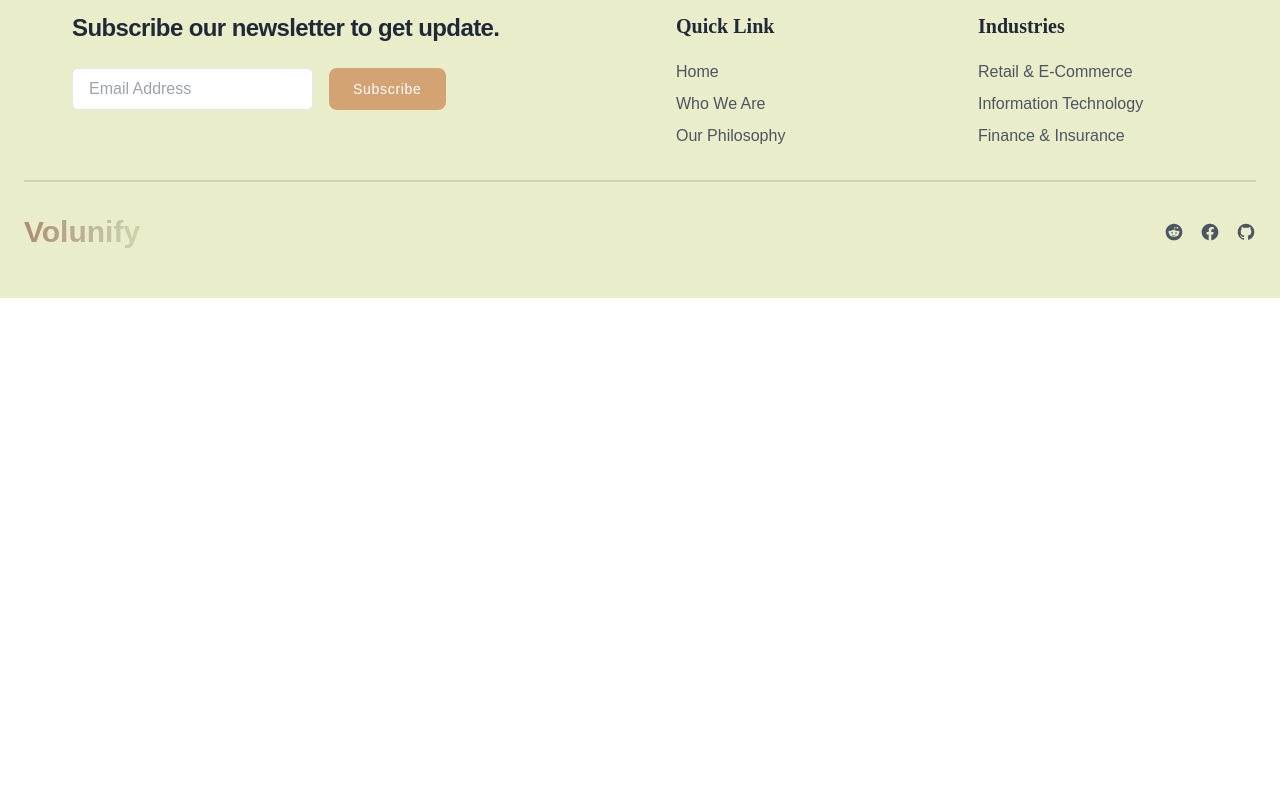
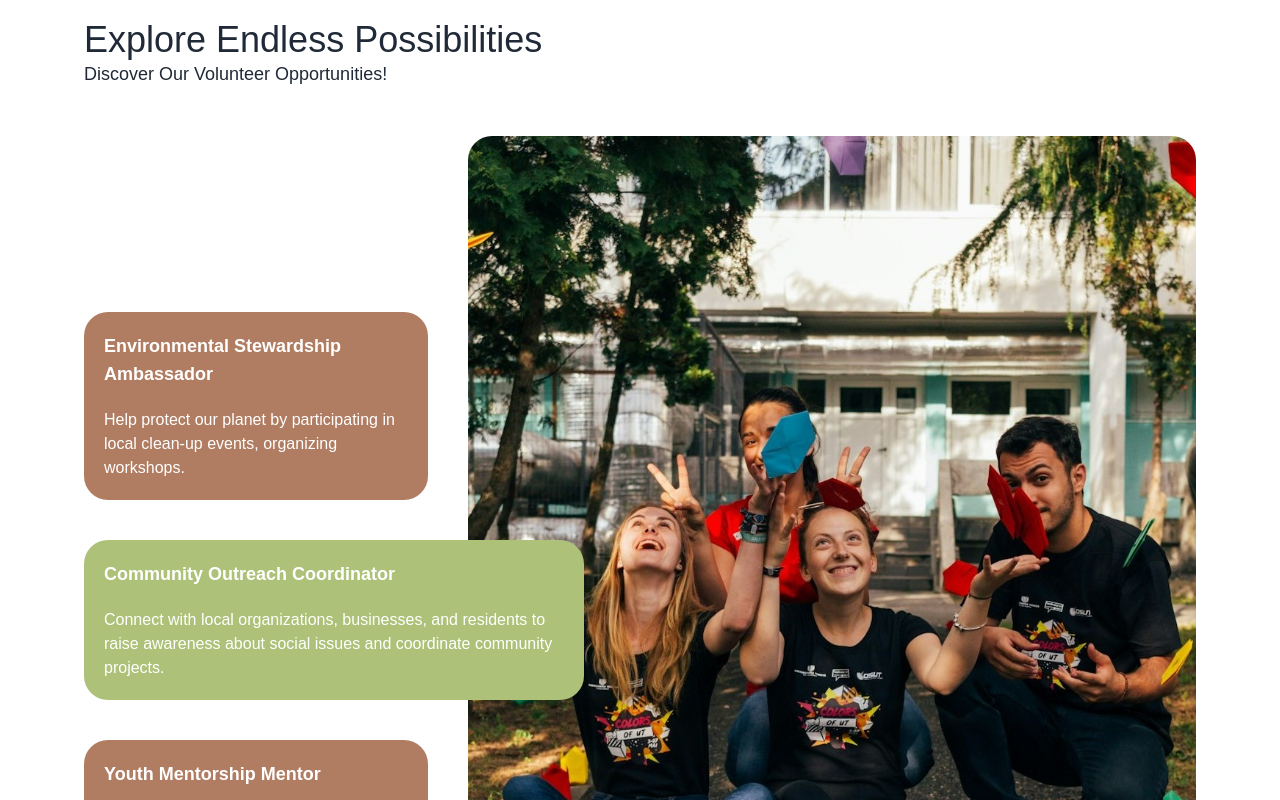
Before and after one commit to mohsinahmedarfat/Volunify-client-side, a React (Vite) app: page / in a window 1280 px wide. Shown: the part 1640-2440 px from the top of the page. Before the commit the page ends 1938 px from the top, so only its background shows below. Built offline with nearby package versions, Linux system fonts and the light colour scheme; no server answers.

Commit message:
added another extra section

```diff
--- a/src/pages/home/BeAVolunteer.jsx
+++ b/src/pages/home/BeAVolunteer.jsx
@@ -1,3 +1,4 @@
+/* eslint-disable react/no-unescaped-entities */
 import { Slide } from "react-awesome-reveal";
 
 const BeAVolunteer = () => {
@@ -5,7 +6,7 @@ const BeAVolunteer = () => {
     <section className="bg-[#FFFBE9]">
       <div className="container grid grid-cols-1 lg:grid-cols-2 gap-10">
         {/* left */}
-        <div className="h-full mt-8 lg:mt-0">
+        <div className="h-full">
           <img
             src="https://i.ibb.co/ZNrSHHy/be-Volunteer.jpg"
             alt=""
--- a/src/pages/home/Home.jsx
+++ b/src/pages/home/Home.jsx
@@ -1,11 +1,13 @@
 import BeAVolunteer from "./BeAVolunteer";
 import Slider from "./Slider";
+import VolunteerOpportunities from "./VolunteerOpportunities";
 
 const Home = () => {
   return (
     <div className="px-5 lg:max-w-4xl xl:max-w-6xl mx-auto space-y-24">
       <Slider />
       <BeAVolunteer></BeAVolunteer>
+      <VolunteerOpportunities></VolunteerOpportunities>
     </div>
   );
 };
--- /dev/null
+++ b/src/pages/home/VolunteerOpportunities.jsx
@@ -0,0 +1,56 @@
+import { Slide } from "react-awesome-reveal";
+import img from "../../assets/images/volunteer-opportunities.jpg";
+
+const VolunteerOpportunities = () => {
+  return (
+    <div>
+      <div className="mb-12">
+        <h1 className="text-bold text-4xl ">Explore Endless Possibilities</h1>
+        <h3 className="font-medium text-lg mb-5">
+          Discover Our Volunteer Opportunities!
+        </h3>
+      </div>
+
+      <div className="relative grid gird-cols-1 lg:grid-cols-3 lg:gap-10">
+        <div className="space-y-10 my-auto text-white order-last lg:order-none">
+          <Slide direction="right">
+            <div className="p-5 rounded-3xl bg-[#b07d62]">
+              <h3 className="font-bold text-lg mb-5">
+                Environmental Stewardship Ambassador
+              </h3>
+              <p>
+                Help protect our planet by participating in local clean-up
+                events, organizing workshops.
+              </p>
+            </div>
+
+            <div className="lg:relative lg:w-[500px] p-5 rounded-3xl bg-[#adc178]">
+              <h3 className="font-bold text-lg mb-5">
+                Community Outreach Coordinator
+              </h3>
+              <p>
+                Connect with local organizations, businesses, and residents to
+                raise awareness about social issues and coordinate community
+                projects.
+              </p>
+            </div>
+            <div className="p-5 rounded-3xl bg-[#b07d62]">
+              <h3 className="font-bold text-lg mb-5">
+                Youth Mentorship Mentor
+              </h3>
+              <p>
+                Inspire at-risk youth through one-on-one mentoring, group
+                activities, and skill-building workshops.
+              </p>
+            </div>
+          </Slide>
+        </div>
+        <div className="col-span-2 mb-10 lg:mb-0">
+          <img className="h-full rounded-3xl" src={img} alt="" />
+        </div>
+      </div>
+    </div>
+  );
+};
+
+export default VolunteerOpportunities;
```
Also changed, not shown: src/assets/images/volunteer-opportunities.jpg (added).
